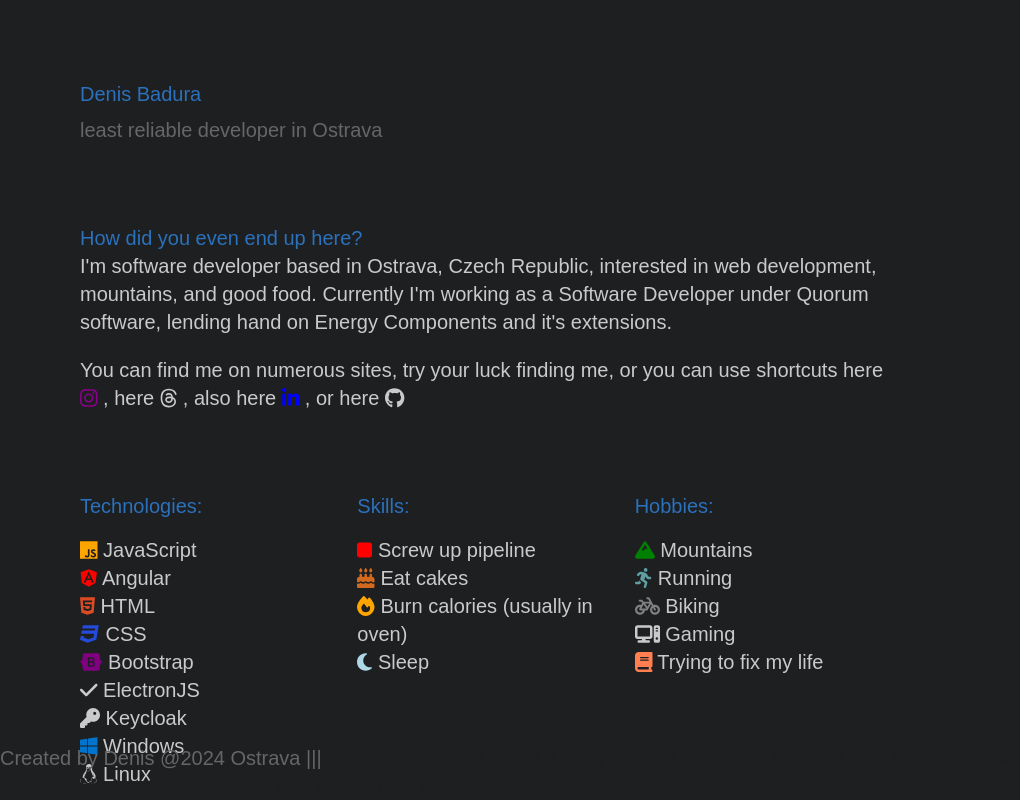
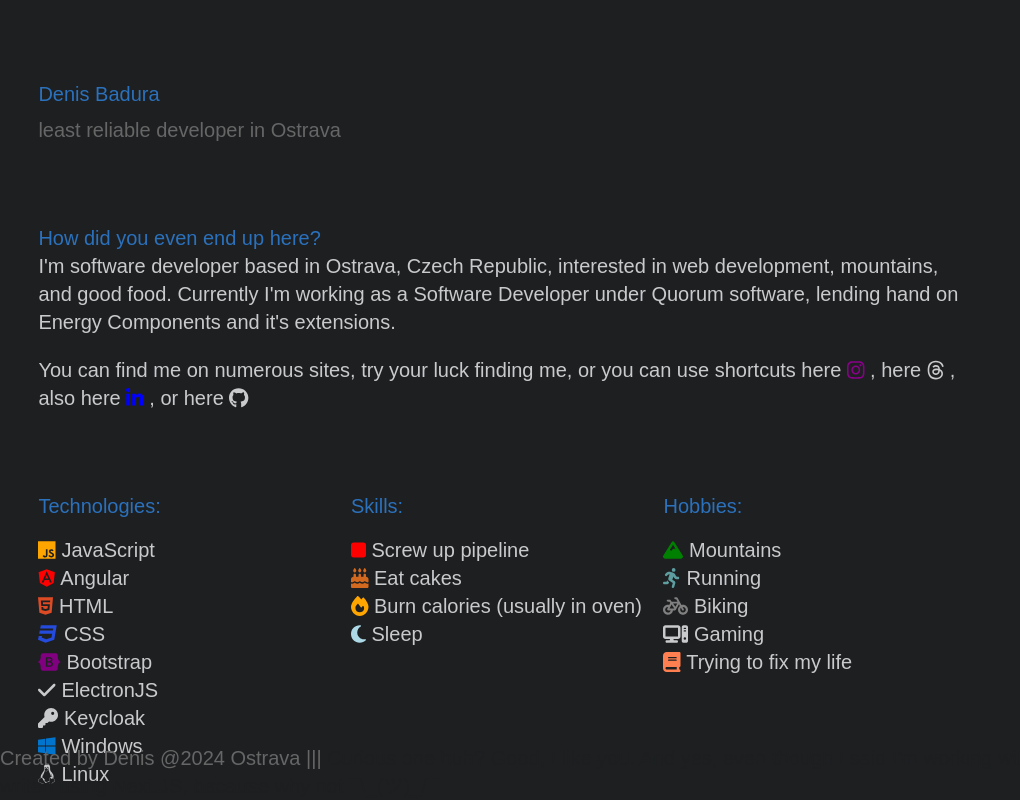
Before and after one commit to VanDeny/PersonalWebsite, a Next.js app: page / in a window 1280 px wide. Shown: the whole page, without its empty margins (0-1020 px from the left). Built offline with nearby package versions, Linux system fonts and the light colour scheme; a web font is replaced by a local one.

Commit message:
fixed showing

```diff
--- a/src/app/components/homePage.tsx
+++ b/src/app/components/homePage.tsx
@@ -1,7 +1,7 @@
 export default function HomePage() {
 
     return (
-        <div id={'home'} className={'w-full pl-20'}>
+        <div id={'home'} className={'w-full pl-[3%]'}>
             <div className={'text-textprimary pt-20'}>Denis Badura</div>
             <div className={'text-textsecondary pt-2'}>least reliable developer in Ostrava</div>
         </div>)
--- a/src/app/globals.css
+++ b/src/app/globals.css
@@ -3,7 +3,7 @@
 @tailwind utilities;
 
 .page {
-    @apply pl-20 pt-20 pr-96;
+    @apply pl-[3%] pt-20 pr-[25%];
 }
 
 @layer base {
```
